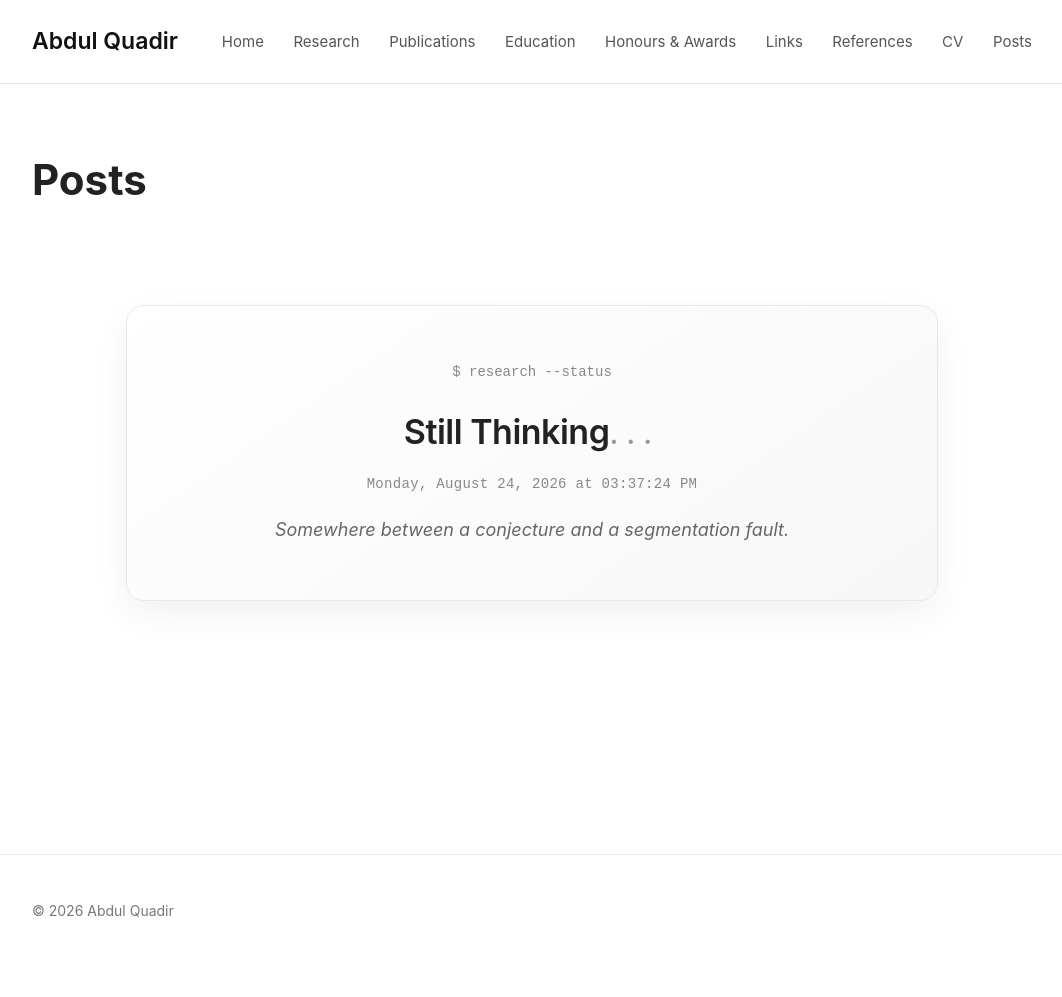
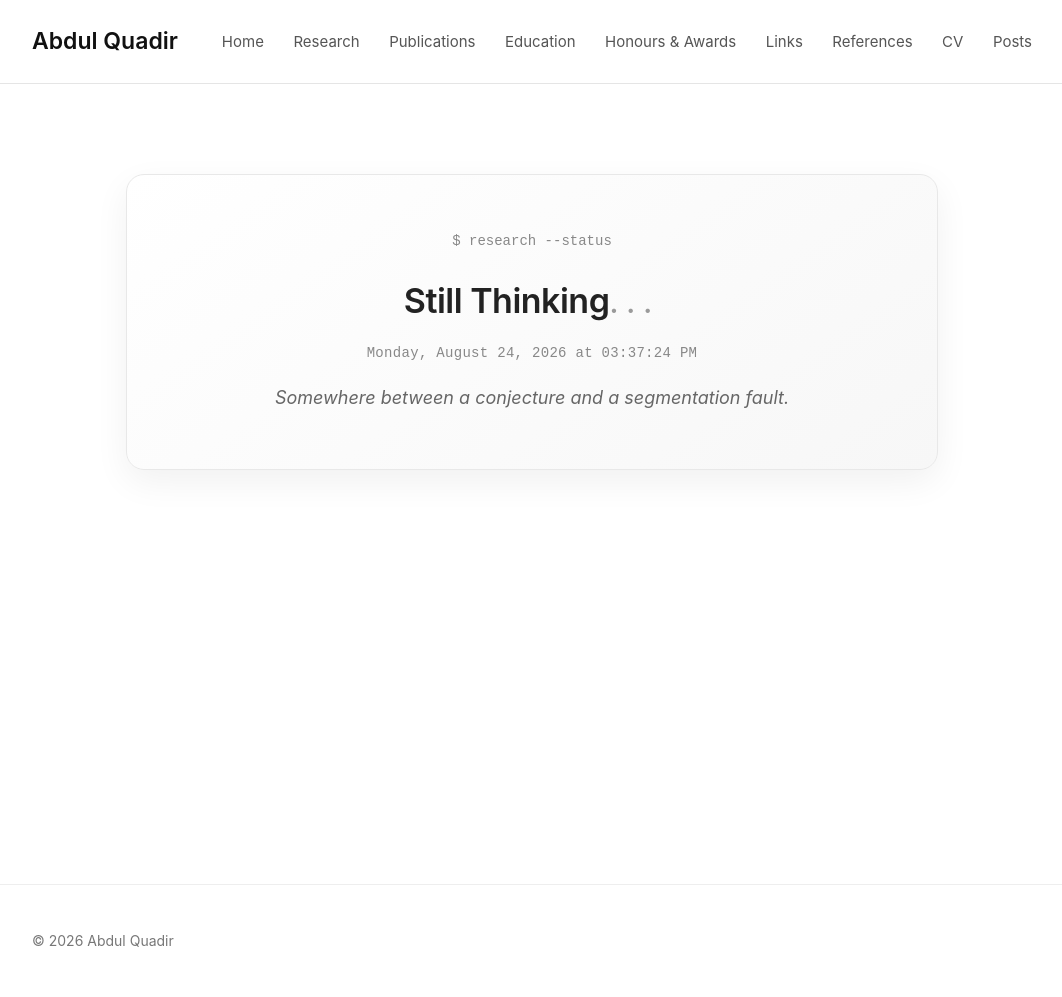
Before and after one commit to CodewithKyu/CodewithKyu.github.io, a Jekyll site: the page built from posts.md, in a window 1280 px wide. Shown: the whole page, without its empty margins (108-1170 px from the left). Built offline with Jekyll 4.4.1, drawn with Linux system fonts in a browser that asks for light colours; before the commit the page ends 967 px from its top, so only the background shows below that.

Commit message:
Head removal Post section

```diff
--- a/posts.md
+++ b/posts.md
@@ -4,7 +4,6 @@ title: Posts
 permalink: /posts/
 ---
 
-# Posts
 
 <div class="thinking-box terminal">
   <div class="prompt">$ research --status</div>
```
